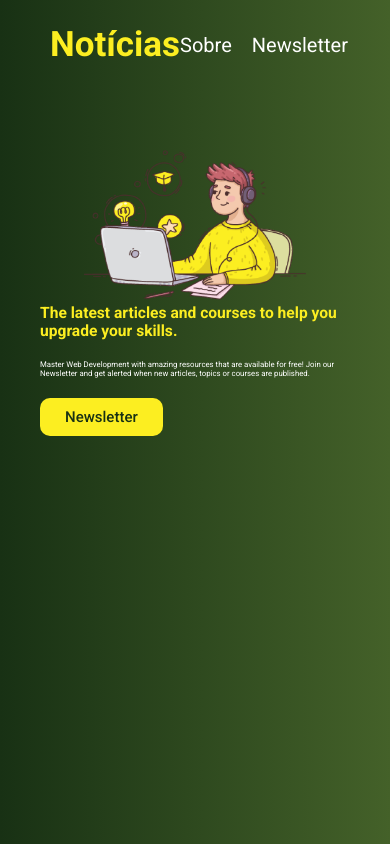
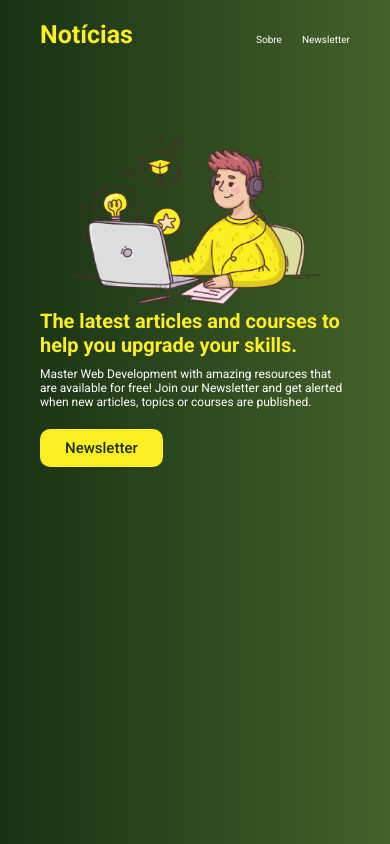
Before and after one commit to Rinpiki/ibge-noticias, a website: page index.html in a window 390 px wide. Drawn offline with Linux system fonts and the light colour scheme.

Commit message:
ajustes na versao mobile

```diff
--- a/style.css
+++ b/style.css
@@ -93,8 +93,8 @@ li:first-child {
 
 @media (max-width: 925px) {
   .img-section1 img {
-    max-width: 400px;
-    height: 200px;
+    max-width: 500px;
+    height: 250px;
   }
 }
 
@@ -114,7 +114,30 @@ li:first-child {
   }
 
   .img-section1 img {
-    max-width: 300px;
-    height: 150px;
+    max-width: 330px;
+    height: 170px;
+  }
+  h1 {
+    font-size: 25px;
+  }
+  li {
+    font-size: 10px;
+  }
+  header {
+    padding: 20px 40px;
+    align-items: baseline;
+  }
+  .section-principal .textos h2 {
+    color: #fcee21;
+    font-weight: 700;
+    font-size: 20px;
+    margin-bottom: 10px;
+  }
+
+  .section-principal .textos span {
+    font-weight: 400;
+    font-size: 12px;
+    display: flex;
+    color: #ffff;
   }
 }
```
